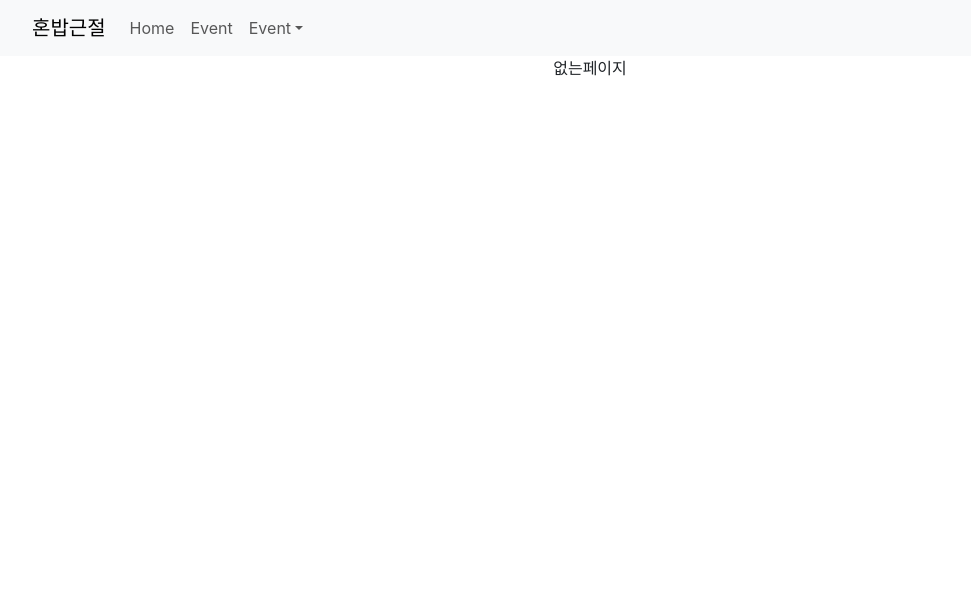
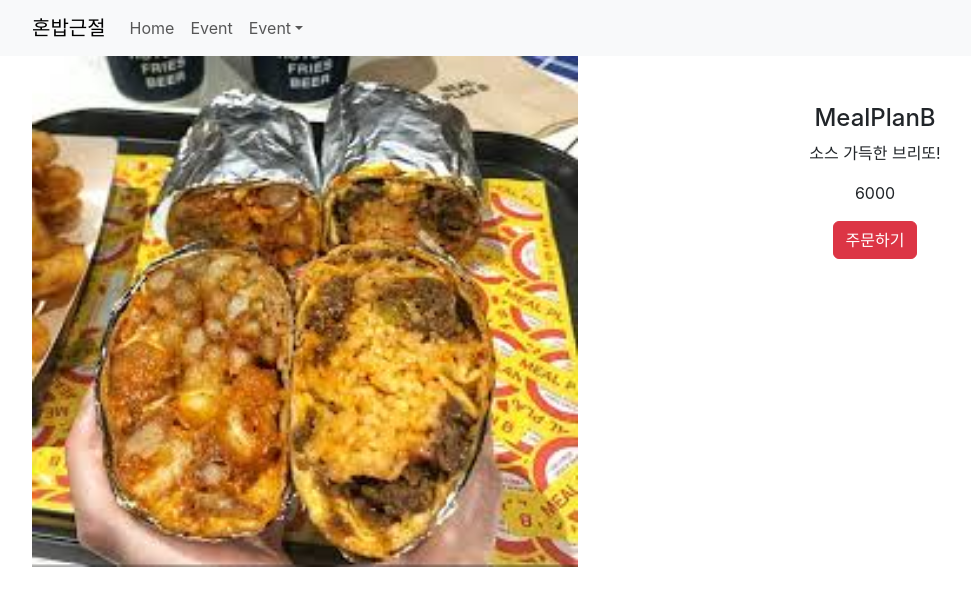
Before and after one commit to SinYusi/ReactBlog, a React (Create React App) app in the folder shop/: page /detail/0 in a window 1280 px wide. Shown: the top 606 px of the page, without its empty margins (50-1021 px from the left). Built offline with nearby package versions, Linux system fonts and the light colour scheme.

Commit message:
Part 2 : Lecture 7
파라미터 사용하기

```diff
--- a/shop/src/App.js
+++ b/shop/src/App.js
@@ -11,7 +11,6 @@ import Event from './routes/Event.js';
 function App() {
 
   let [restaurant] = useState(data)
-  let fileAddress = ['/img/MealPlanB.jpg', '/img/GoGos.jpg', '/img/ChinaHouse.jpg']
   let restaurant_name = ['밀플랜비', '고고스', '중국집']
   let navigate = useNavigate();
 
@@ -19,7 +18,7 @@ function App() {
     <div className="App">
       <Navbar expand="lg" className="bg-body-tertiary">
         <Container>
-          <Navbar.Brand href="#home">혼밥근절</Navbar.Brand>
+          <Navbar.Brand href="#home" onClick={() => { navigate('/') }}>혼밥근절</Navbar.Brand>
           <Navbar.Toggle aria-controls="basic-navbar-nav" />
           <Navbar.Collapse id="basic-navbar-nav">
             <Nav className="me-auto">
@@ -54,7 +53,7 @@ function App() {
                 {
                   restaurant.map((a, i) => {
                     return (
-                      <RestaurantList restaurant={restaurant} fileAddress={fileAddress} i={i} restaurant_name={restaurant_name}></RestaurantList>
+                      <RestaurantList restaurant={restaurant} i={i} restaurant_name={restaurant_name}></RestaurantList>
                     )
                   })
                 }
@@ -70,8 +69,8 @@ function App() {
         {
           restaurant.map((a, i) => {
             return (
-              <Route path={'/detail' + restaurant[i].title} element={
-                <Detail fileAddress={fileAddress} restaurant={restaurant} i={i} />
+              <Route path={'/detail/:id'} element={
+                <Detail restaurant={restaurant} i={i} />
               }
               ></Route>
             )
@@ -93,8 +92,8 @@ function App() {
 function RestaurantList(props) {
   return (
     <div className="col-md-4">
-      <Link to={'detail' + props.restaurant[props.i].title} style={{ textDecorationLine: 'none' }}>
-        <img src={process.env.PUBLIC_URL + props.fileAddress[props.i]} height={200} width={200} alt={props.restaurant_name} />
+      <Link to={'detail/' + props.restaurant[props.i].id} style={{ textDecorationLine: 'none' }}>
+        <img src={process.env.PUBLIC_URL + '/img/' + props.restaurant[props.i].title + '.jpg'} height={200} width={200} alt={props.restaurant_name} />
         <h4 style={{ color: 'black' }}>{props.restaurant[props.i].title}</h4>
         <p style={{ color: 'black' }}>{props.restaurant[props.i].content}</p>
       </Link>
--- a/shop/src/routes/Detail.js
+++ b/shop/src/routes/Detail.js
@@ -1,14 +1,20 @@
+/* eslint-disable */
+
+import { useParams } from "react-router-dom"
+
 function Detail(props) {
+  let { id } = useParams();
+  let curData = props.restaurant.find((item) => {return(item.id == id)})
   return (
     <div className="container">
       <div className="row">
         <div className="col-md-6">
-          <img src={props.fileAddress[props.i]} width="100%" alt={props.restaurant[props.i].title}/>
+          <img src={process.env.PUBLIC_URL + '/img/' + curData.title + '.jpg'} width="100%" alt={curData.title} />
         </div>
         <div className="col-md-6">
-          <h4 className="pt-5">{props.restaurant[props.i].title}</h4>
-          <p>{props.restaurant[props.i].ment}</p>
-          <p>{props.restaurant[props.i].price}</p>
+          <h4 className="pt-5">{curData.title}</h4>
+          <p>{curData.ment}</p>
+          <p>{curData.price}</p>
           <button className="btn btn-danger">주문하기</button>
         </div>
       </div>
```
